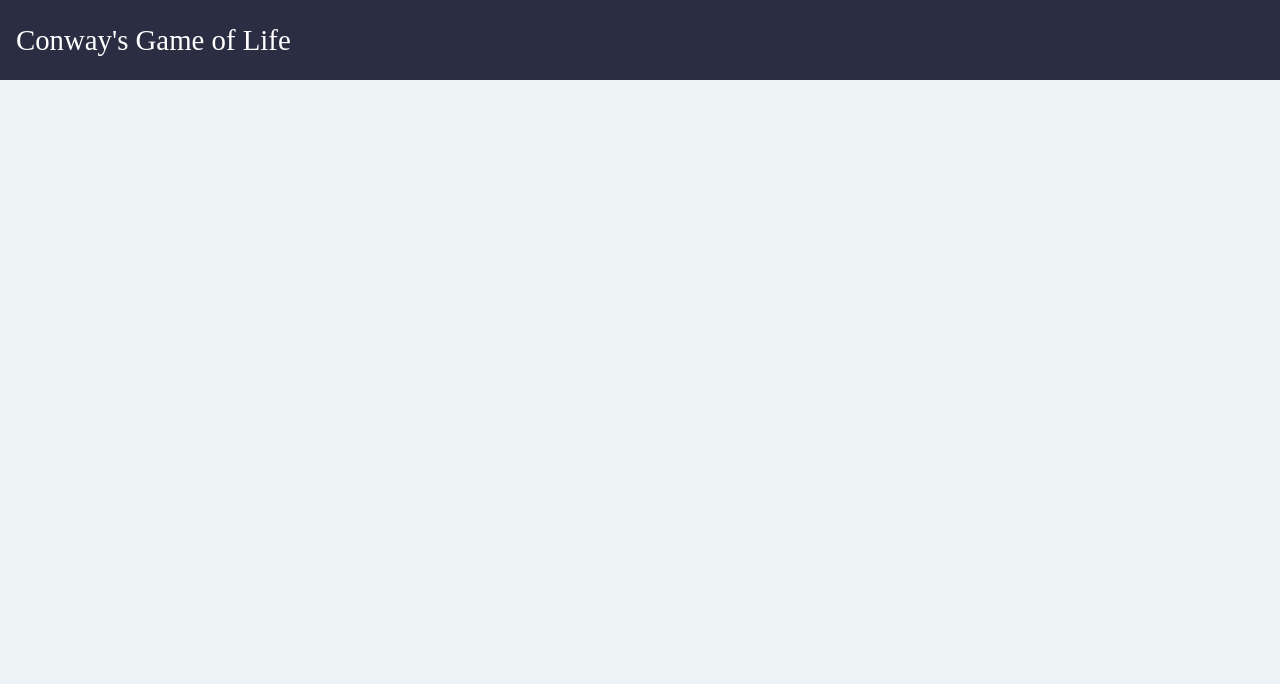
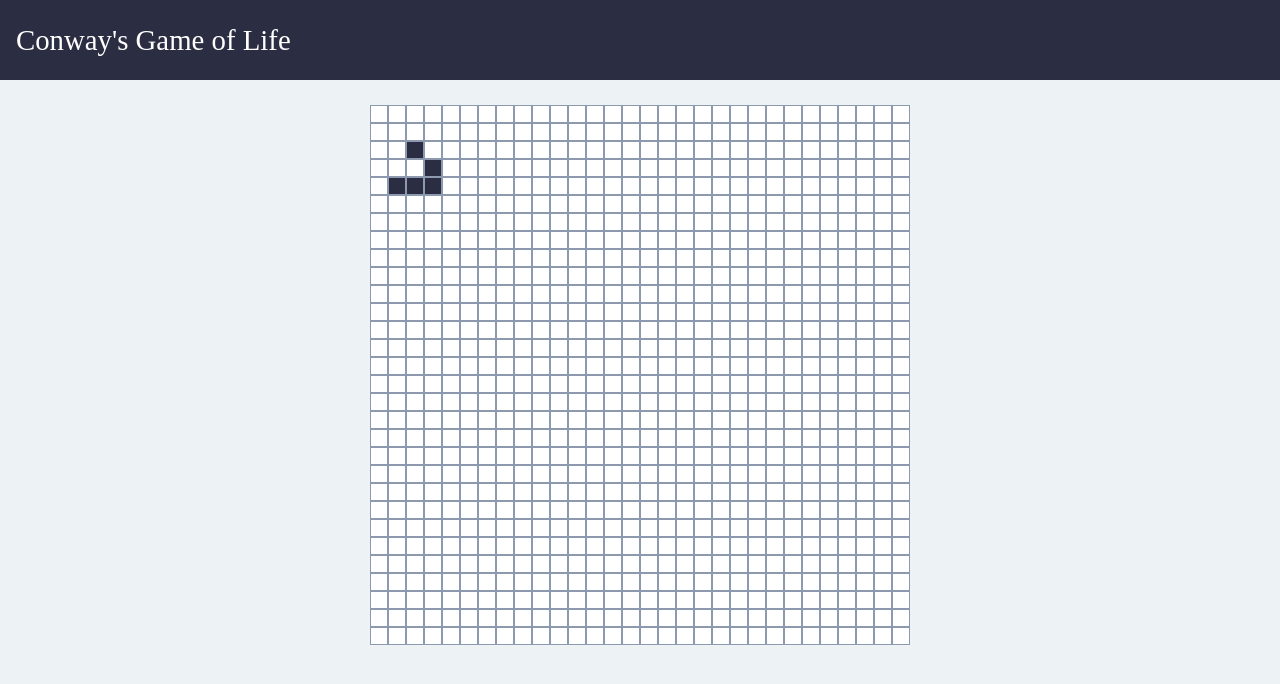
Before and after one commit to ishitakeshawani/Game-of-Life, a React (Create React App) app: page / in a window 1280 px wide. Shown: the top 684 px of the page. Built offline with nearby package versions, Linux system fonts and the light colour scheme.

Commit message:
Added grid component and styles to homepage

```diff
--- a/src/pages/homepage/HomePage.jsx
+++ b/src/pages/homepage/HomePage.jsx
@@ -1,11 +1,14 @@
-import React from 'react'
+import React from "react";
+import Grid from "../../components/grid/Grid";
+import "./homepage.css";
 
 const HomePage = () => {
+  const size = 30;
   return (
-    <div>
-      home
+    <div className="home-page">
+      <Grid size={size} />
     </div>
-  )
-}
+  );
+};
 
-export default HomePage
+export default HomePage;
--- /dev/null
+++ b/src/pages/homepage/homepage.css
@@ -0,0 +1,8 @@
+.home-page {
+    display: flex;
+    align-items: center;
+    justify-content: center;
+    width: 100%;
+    min-height: 750px;
+    flex-direction: row;
+  }
```
